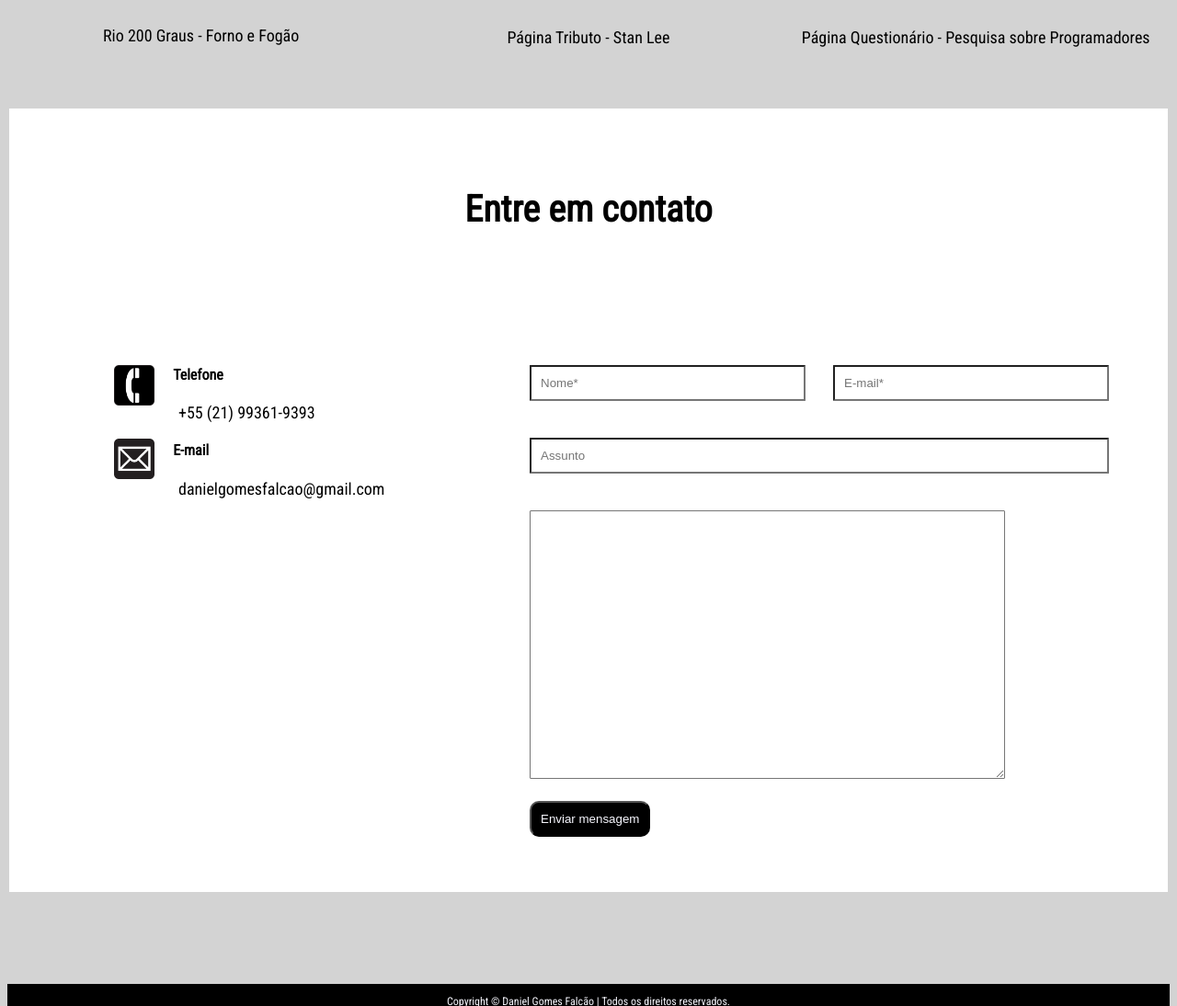
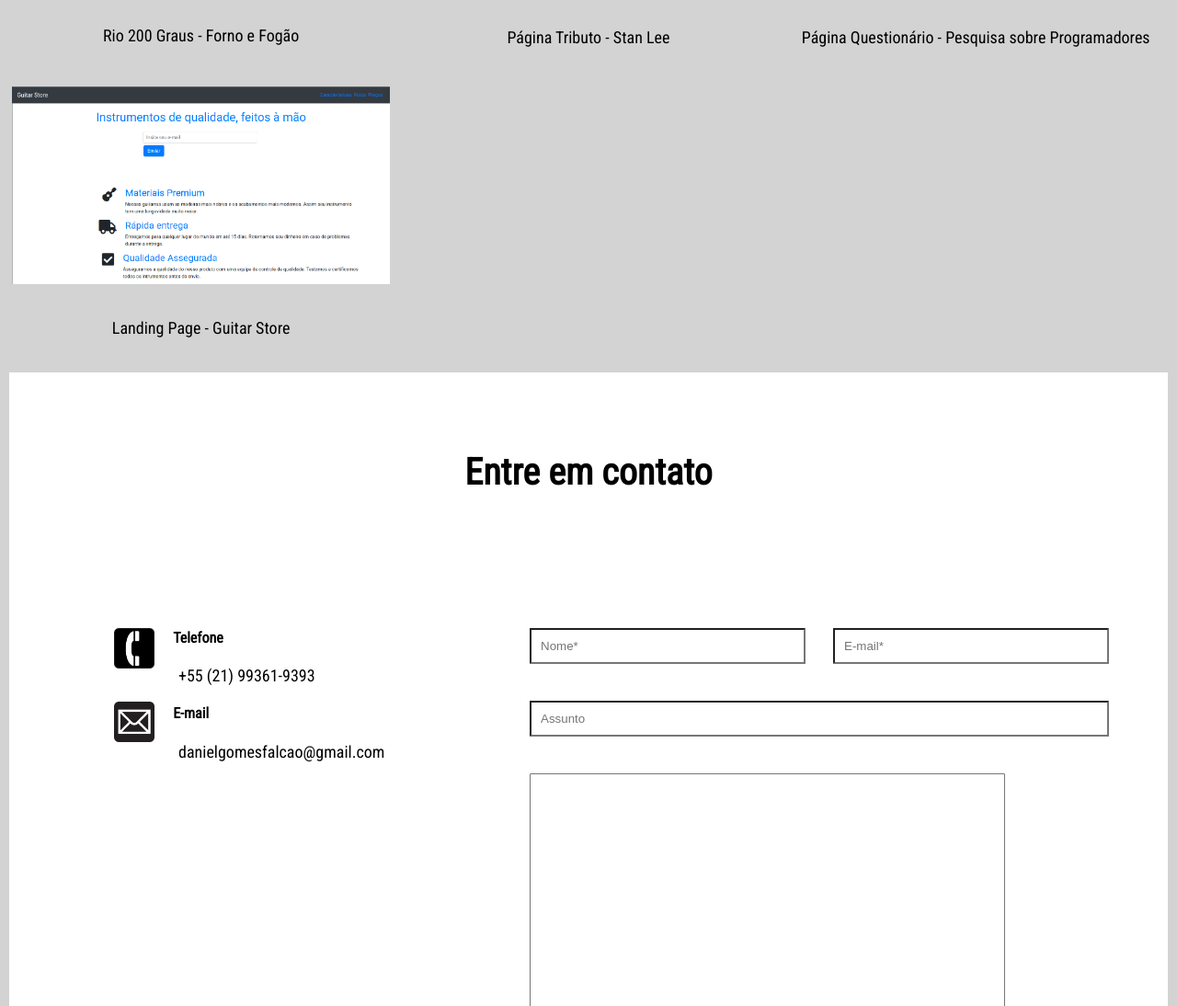
Before and after one commit to danielgomesf/danielgomesf.github.io, a plain HTML site: page index.html in a window 1280 px wide. Shown: the part 2013-3107 px from the top of the page at 92% size. Drawn offline with nearby package versions, Linux system fonts and the light colour scheme.

Commit message:
link adicionado ao portfolio

```diff
--- a/index.html
+++ b/index.html
@@ -114,7 +114,10 @@
           </div>
            <div class="fileira">
               <div class="coluna">
-                <img src="">
+                <a target="_blank" href="https://danielgomesf.github.io/Projects/LandingPage/LandingPage.html">
+                  <img src="IMG/Trabalho-4.png" alt="Landing Page da Guitar Store" style="width: 100%">
+                </a>
+                <div class="legenda"> <p> Landing Page - Guitar Store</p> </div>
               </div>
                <div class="coluna">
                 <img src="">
```
Also changed, not shown: IMG/Trabalho-4.png (added).
